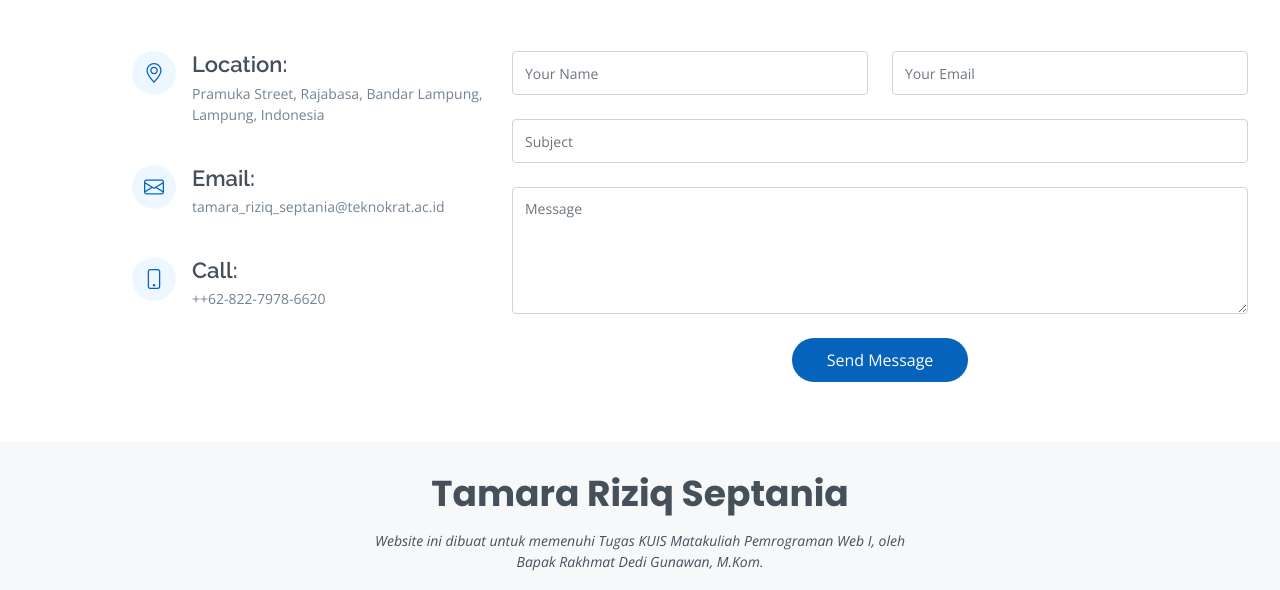
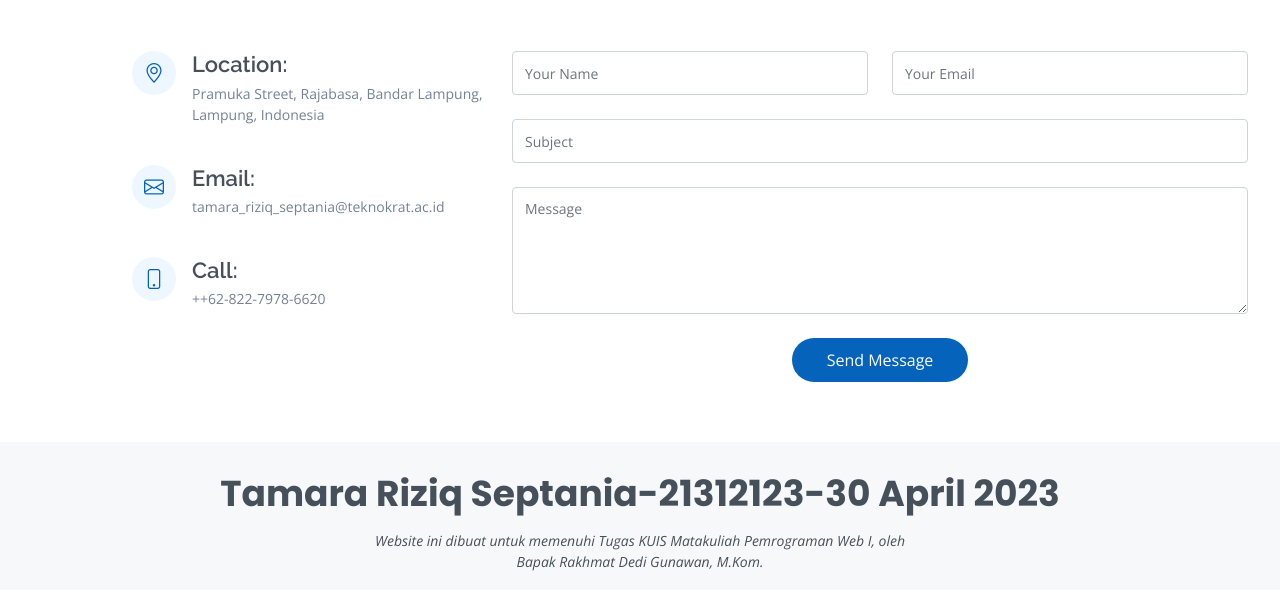
Before and after one commit to xkakfk09/Tamara-portfolio, a plain HTML site: page index.html in a window 1280 px wide. Shown: the part 5088-5678 px from the top of the page. Drawn offline with nearby package versions, Linux system fonts and the light colour scheme.

Commit message:
Update index.html

```diff
--- a/index.html
+++ b/index.html
@@ -418,7 +418,7 @@
   <!-- ======= Footer ======= -->
   <footer id="footer">
     <div class="container">
-      <h3>Tamara Riziq Septania</h3>
+      <h3>Tamara Riziq Septania-21312123-30 April 2023</h3>
       <p>Website ini dibuat untuk memenuhi Tugas KUIS Matakuliah Pemrograman Web I, oleh<br>Bapak Rakhmat Dedi Gunawan, M.Kom.</p>
       <div class="social-links">
         <a href="https://www.instagram.com/tamara.r.s09/" class="instagram"><i class="bx bxl-instagram"></i></a>
```
